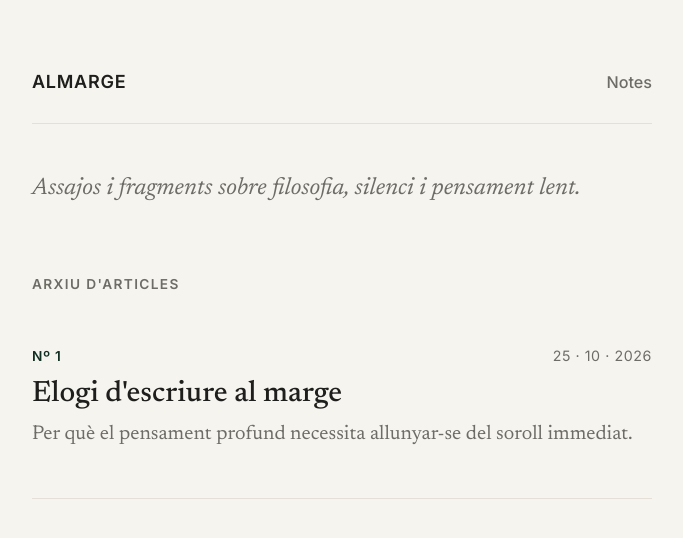
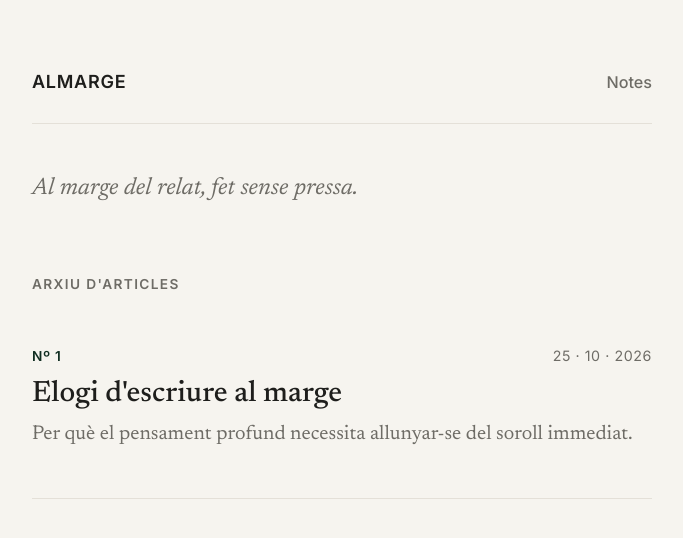
Before and after one commit to almarge/almarge.github.io, a Jekyll site: the page built from index.md, in a window 1280 px wide. Shown: the top 538 px of the page, without its empty margins (298-981 px from the left). Built offline with Jekyll 4.4.1, drawn with Linux system fonts in a browser that asks for light colours.

Commit message:
Update epigraph text in index.md

```diff
--- a/index.md
+++ b/index.md
@@ -1,7 +1,7 @@
 ---
 layout: default
 ---
-<p class="epigraph">Assajos i fragments sobre filosofia, silenci i pensament lent.</p>
+<p class="epigraph">Al marge del relat, fet sense pressa.</p>
 
 <div class="archive">
   <h2 class="section-label">Arxiu d'articles</h2>
```
